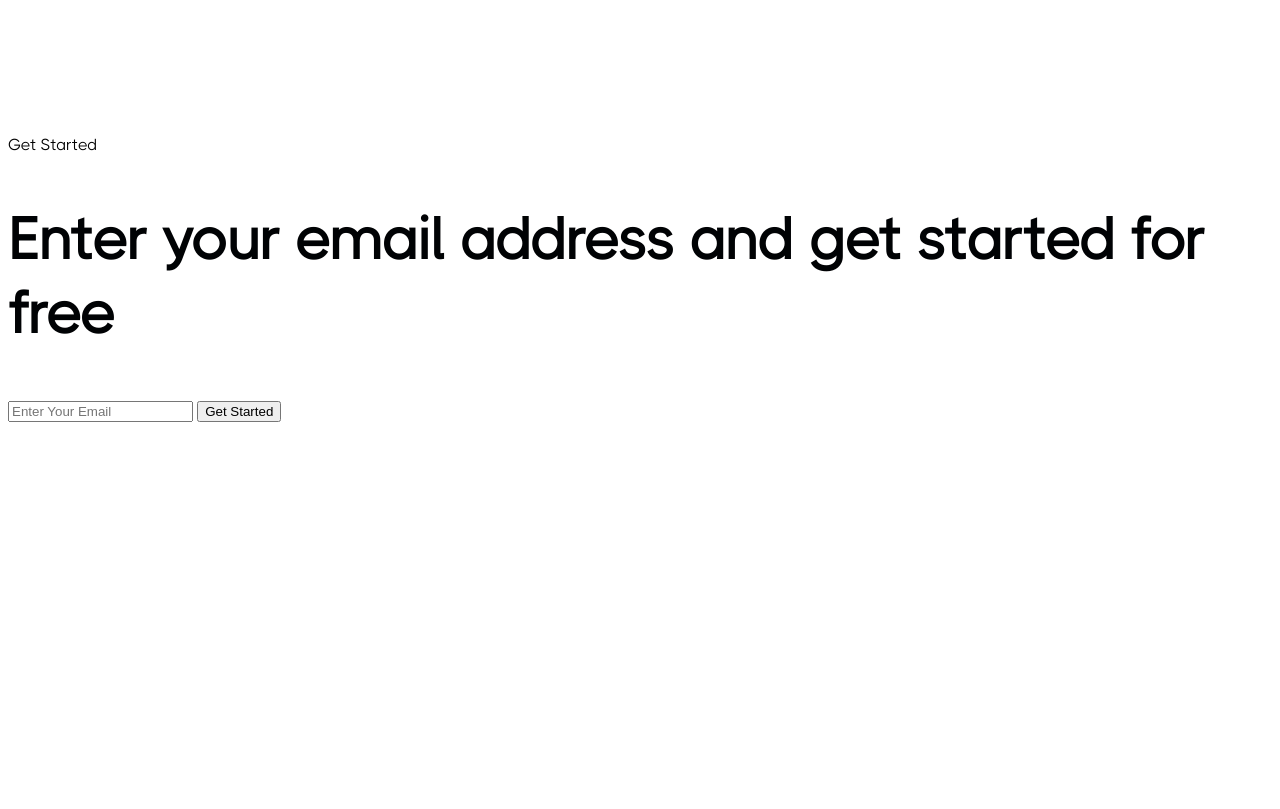
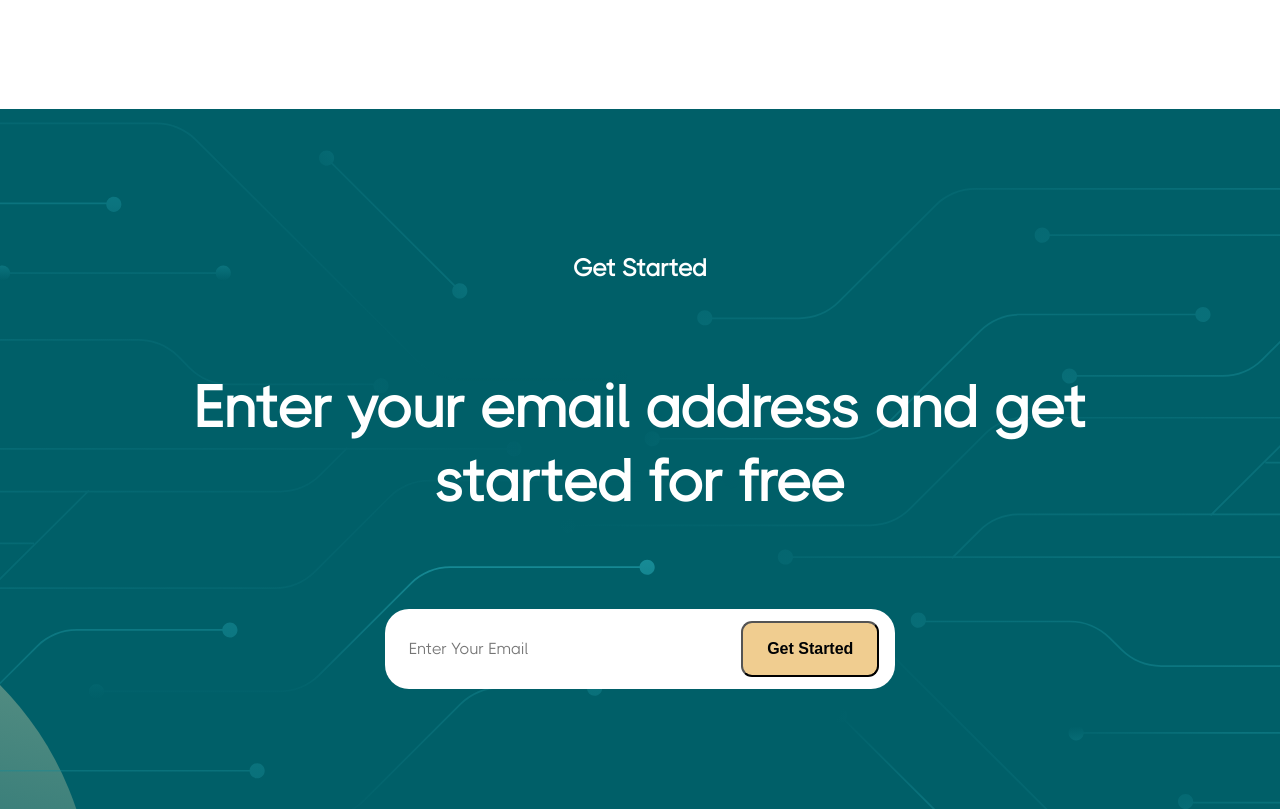
Before and after one commit to nafeezmahdi/juunoo-html-css, a plain HTML site: page index.html in a window 1280 px wide. Shown: the part 1683-2492 px from the top of the page. Before the commit the page ends 2113 px from the top, so only its background shows below. Drawn offline with Linux system fonts and the light colour scheme; files whose address does not match are found by name.

Commit message:
adding form section

```diff
--- a/css/started-section.css
+++ b/css/started-section.css
@@ -1,23 +1,67 @@
 .section-started {
+  padding-top: 5rem;
+  padding-bottom: 5rem;
+  /*  */
+  background-image: url("../assets/contact-us-bg.svg");
+  background-repeat: no-repeat;
+  background-position: center;
+  background-size: cover;
 }
 
 .started-box {
+  gap: 2.5rem;
+  justify-content: center;
 }
 
 .started-texts {
+  gap: 1rem;
 }
 
 .gets-sm-text {
+  display: inline-block;
+  font-size: 1.5rem;
+  line-height: 2rem;
+  color: rgb(255 255 255);
+  font-weight: 600;
+  pointer-events: none;
 }
 
 .gets-heading-text {
+  max-width: 30ch;
+  display: inline-block;
+  text-align: center;
+  color: rgb(255 255 255);
+  pointer-events: none;
 }
 
 .started-form {
+  max-width: 42rem;
+  grid-template-columns: 2fr 1fr;
+  gap: 4rem;
+  padding: 12px 16px;
+  border-radius: 1.5rem;
+  background-color: rgb(255 255 255);
+  pointer-events: none;
 }
 
 .email-input-box {
+  font-size: 1rem;
+  line-height: 1.5rem;
+  padding: 1rem 0.5rem;
+  color: rgb(144 142 142);
+  font-weight: 500;
+  font-family: inherit;
+  background-color: rgb(255 255 255);
+  border-width: 0;
 }
 
 .gets-btn {
+  font-size: 1rem;
+  line-height: 1.5rem;
+  font-weight: 600;
+  padding: 0.5rem 1.5rem;
+  color: rgb(0, 2, 4);
+  background-color: rgb(240, 205, 144);
+  border-radius: 11px;
+  cursor: pointer;
 }
--- a/css/style.css
+++ b/css/style.css
@@ -62,6 +62,15 @@ Medium :
   border-color: #c3c3c3;
 }
 
+body {
+  margin: 0;
+  line-height: inherit;
+}
+
+.main-section {
+  width: 100%;
+}
+
 h2 {
   color: rgb(0, 2, 4);
   font-size: 3.625rem !important;
@@ -94,7 +103,8 @@ body {
 
 .section-padding-margin {
   padding: 2.5rem 1rem;
-  margin: 0 auto;
+  margin-left: auto;
+  margin-right: auto;
 }
 .margin-left-right {
   margin-left: auto;
--- a/index.html
+++ b/index.html
@@ -139,14 +139,14 @@
       <!--  -->
       <!-- Started Section -->
       <section class="section-started">
-        <div class="started-box">
-          <div class="started-texts">
-            <p class="gets-sm-text">Get Started</p>
-            <h2 class="gets-heading-text">
+        <div class="started-box container flex flex-col section-padding-margin">
+          <div class="started-texts grid">
+            <p class="gets-sm-text margin-left-right">Get Started</p>
+            <h2 class="gets-heading-text margin-left-right">
               Enter your email address and get started for free
             </h2>
           </div>
-          <form class="started-form">
+          <form class="started-form grid margin-left-right">
             <input
               type="email"
               name="email"
```
Also changed, not shown: assets/contact-us-bg.svg (added).
